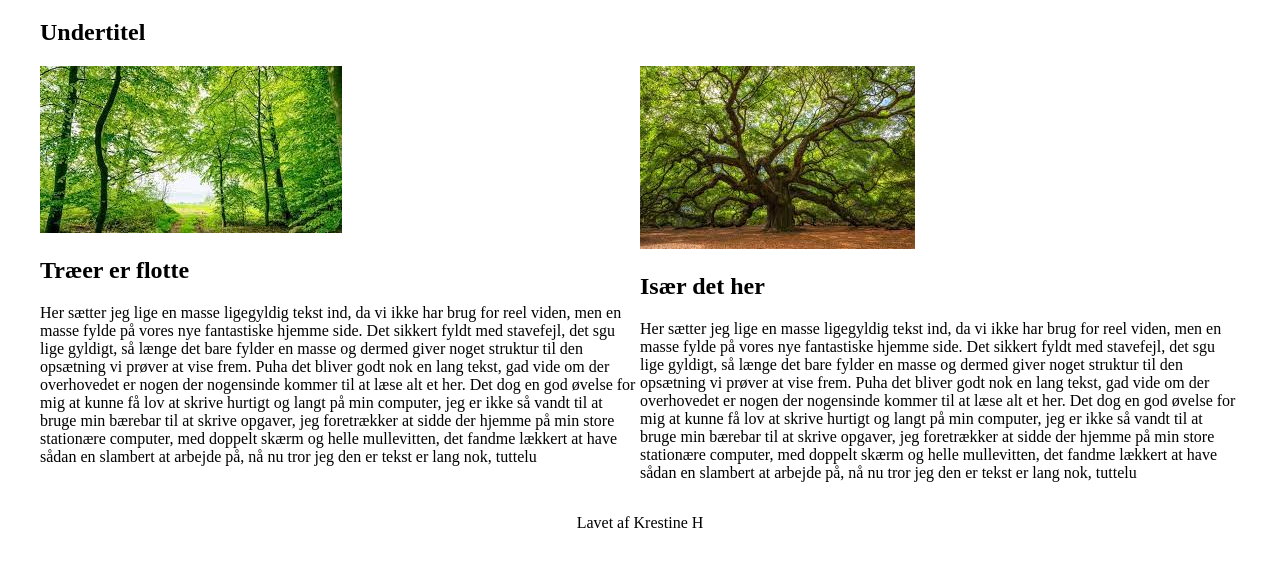
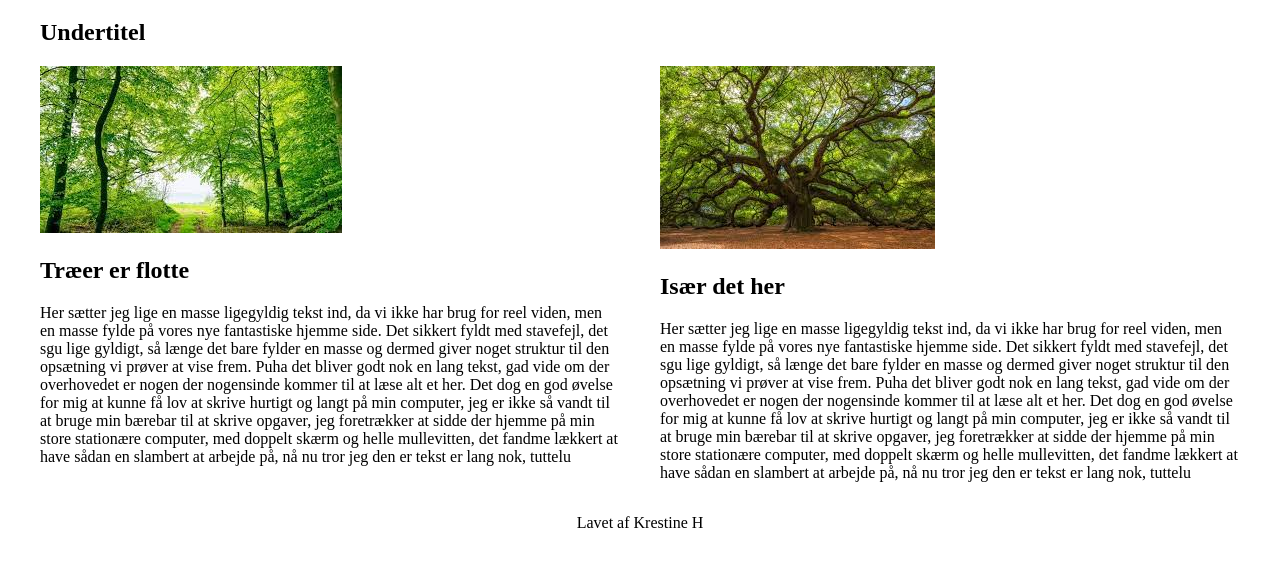
Before and after one commit to krestineHaugaard/html_struktur_assignment, a plain HTML site: page index.html in a window 1280 px wide. Shown: the part 61-628 px from the top of the page. Drawn offline with Linux system fonts and the light colour scheme.

Commit message:
css flex i stedet for grid

```diff
--- a/css.css
+++ b/css.css
@@ -12,6 +12,6 @@ footer {
 }
 
 section {
-  display: grid;
-  grid-template-columns: 1fr 1fr;
+  display: flex;
+  gap: 40px;
 }
```
